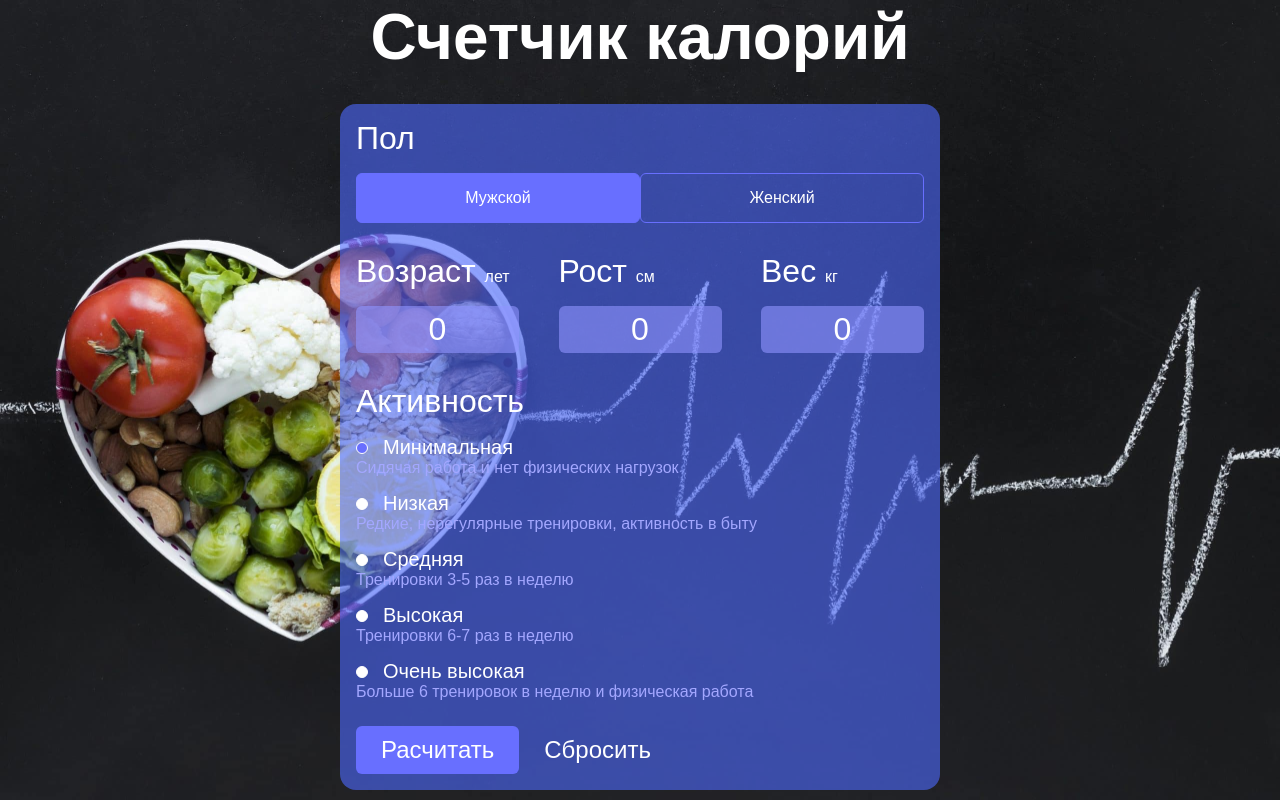
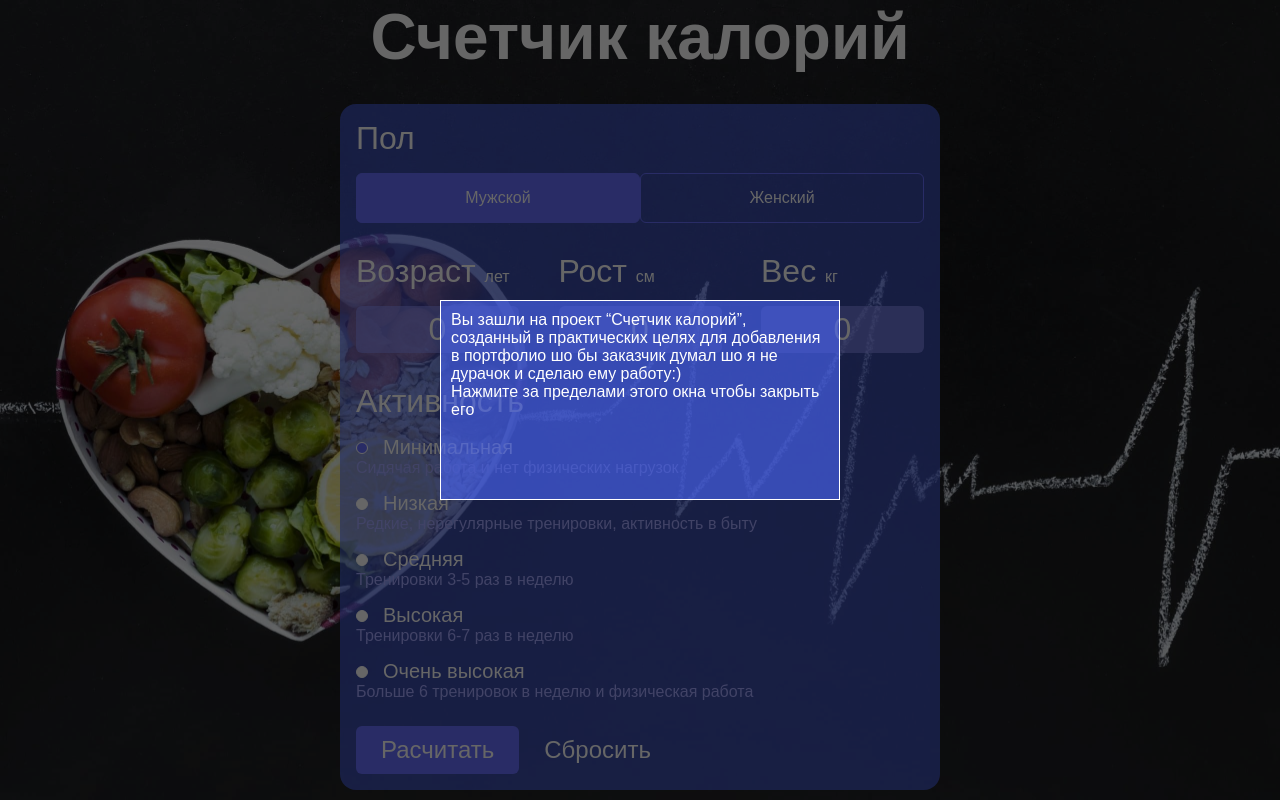
Before and after one commit to Nimai03/calculate-kkal, a plain HTML site: page index.html in a window 1280 px wide. Shown: the top 800 px of the page. Drawn offline with Linux system fonts and the light colour scheme; a web font is replaced by a local one.

Commit message:
Add files via upload

```diff
--- a/style/style.css
+++ b/style/style.css
@@ -201,3 +201,32 @@ input[type=radio]{
 font-family: 'PT Sans Caption', sans-serif;
 
 */
+.modal{
+	position: fixed;
+	background: rgba(78, 106, 255, 0.6);
+	border: 1px solid #fff;
+	padding: 10px;
+	opacity: 1;
+
+	width: 400px;
+	height: 200px;
+
+	top: 50%;
+	left: 50%;
+
+	transform: translate(-50%, -50%);
+
+
+}
+
+
+.modal-back{
+
+	background: rgba(0, 0, 0, .6);
+	position: fixed;
+	width: 100%;
+	height: 100%;
+	top: 0;
+	left: 0;
+
+}
```
